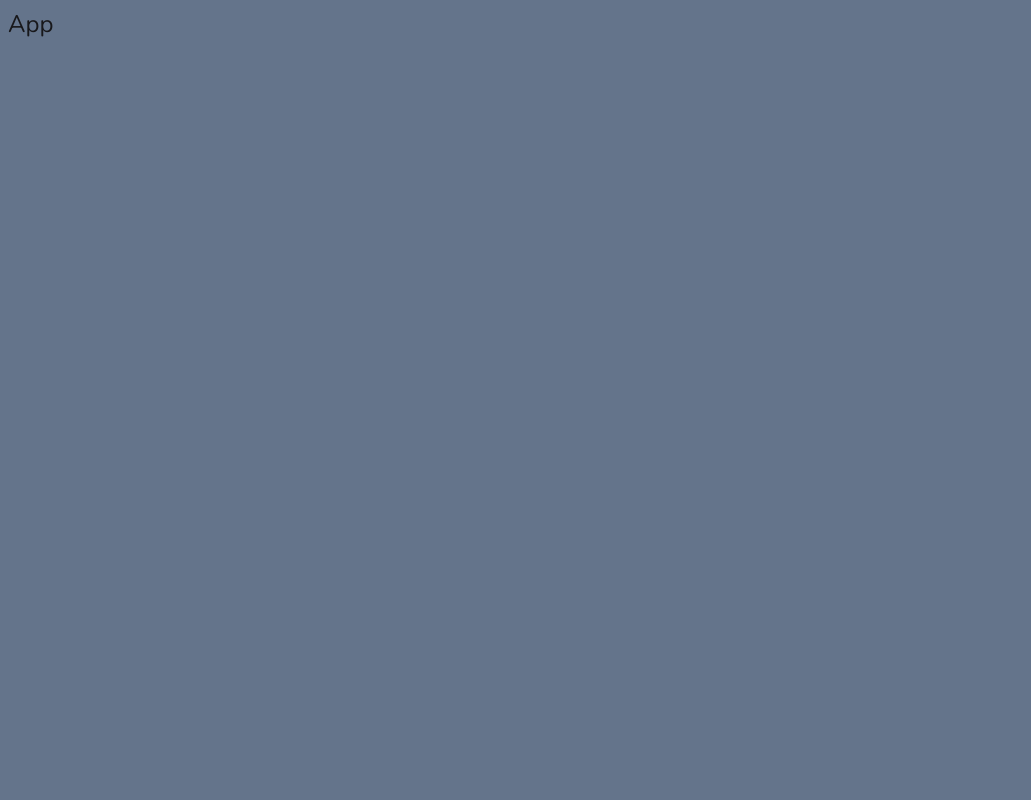
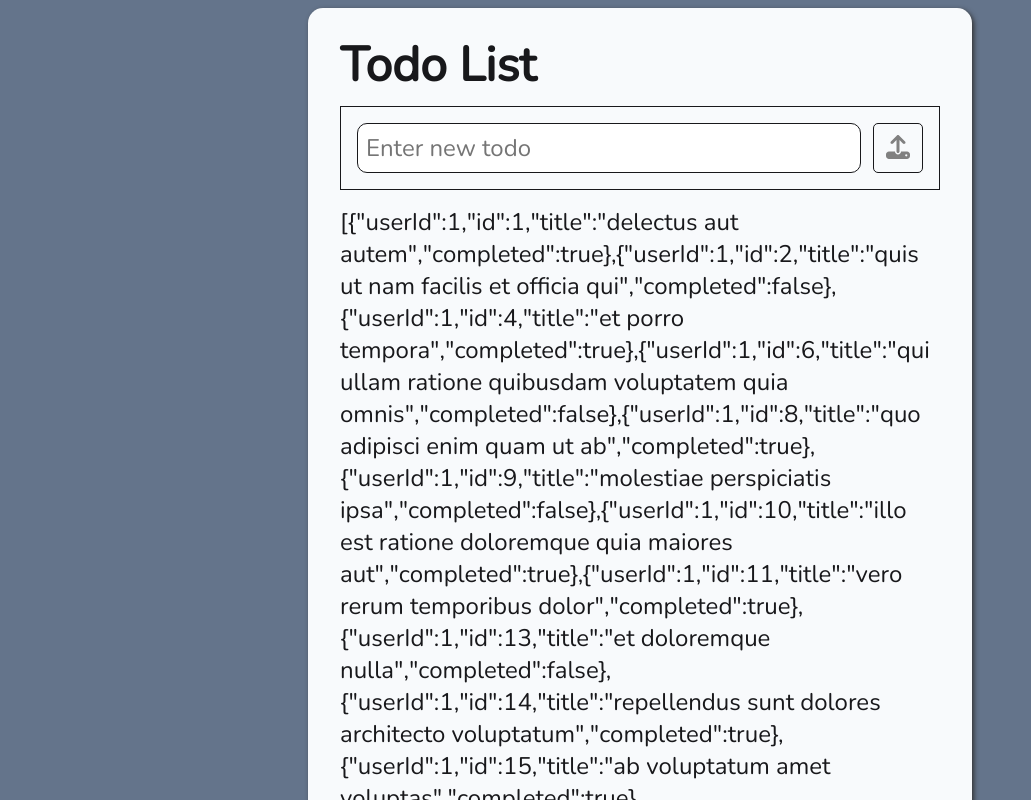
Before and after one commit to Abolfazl181920/React-Query-Todo-App, a React (Create React App) app: page / in a window 1280 px wide. Shown: the top 800 px of the page, without its empty margins (0-1031 px from the left). Built offline with nearby package versions, Linux system fonts and the light colour scheme; data requests are answered from the project's data file.

Commit message:
[import]: import TodoList component into App!

```diff
--- a/src/App.jsx
+++ b/src/App.jsx
@@ -1,7 +1,9 @@
+import TodoList from './features/TodoList'
+
 const App = () => {
 	return (
 		<div>
-			App
+			<TodoList />
 		</div>
 	)
 }
```
